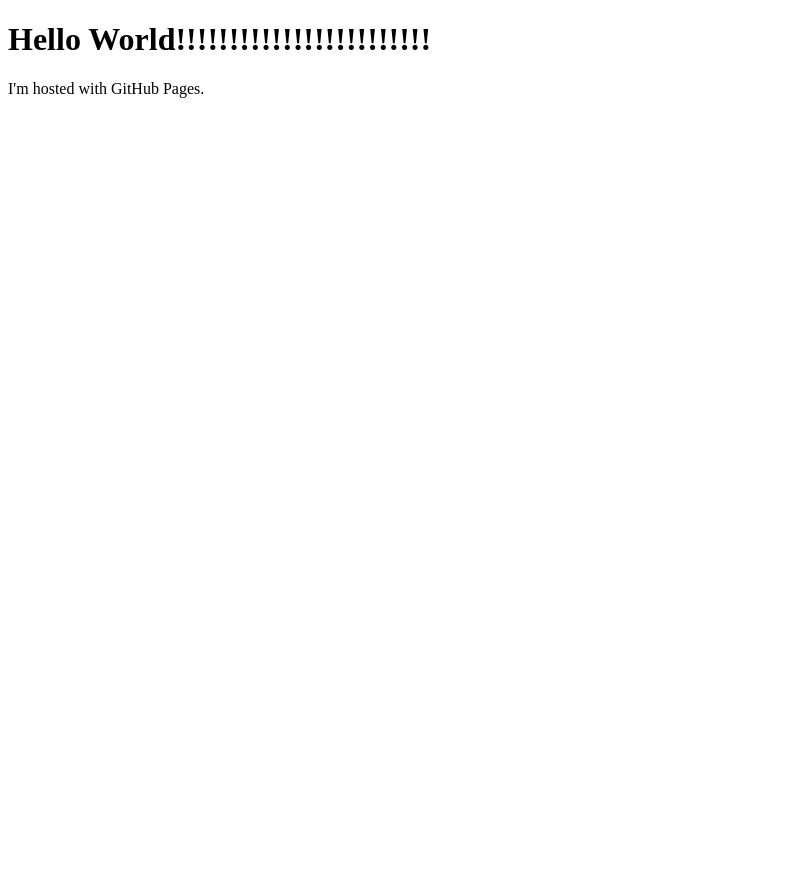
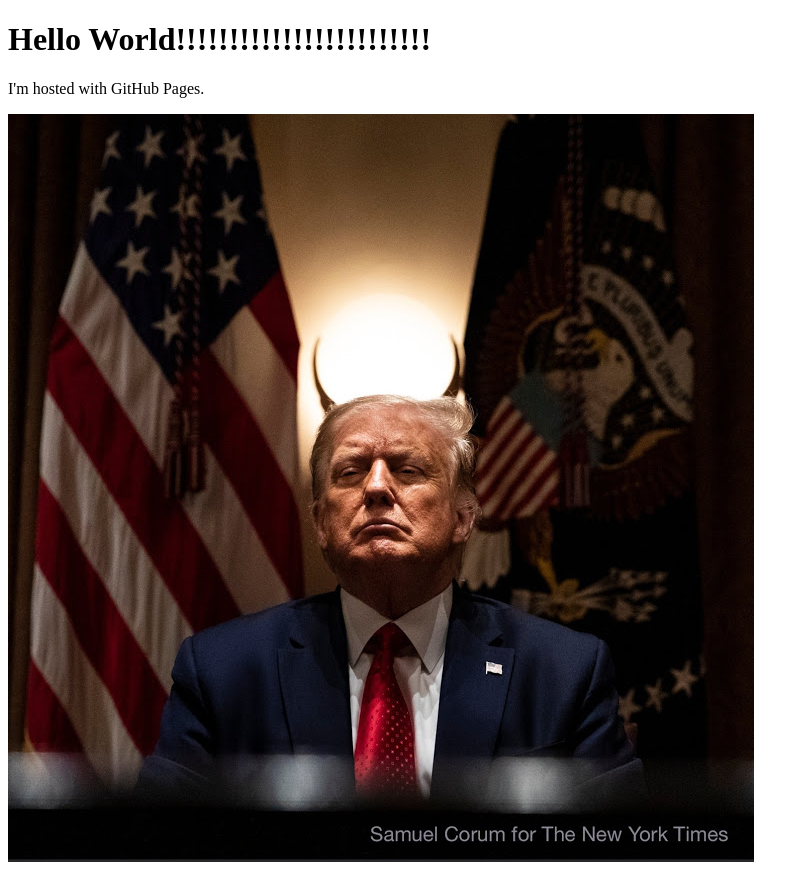
Before and after one commit to shmuelap/shmuelap.github.io, a plain HTML site: page index.html in a window 1280 px wide. Shown: the whole page, without its empty margins (0-809 px from the left). Before the commit the page ends 800 px from the top, so only its background shows below. Drawn offline with Linux system fonts and the light colour scheme.

Commit message:
Update index.html

```diff
--- a/index.html
+++ b/index.html
@@ -3,5 +3,6 @@
 <body>
 <h1>Hello World!!!!!!!!!!!!!!!!!!!!!!!!</h1>
 <p>I'm hosted with GitHub Pages.</p>
+<img src="2020.jpg" alt="Italian Trulli">
 </body>
 </html>
```
